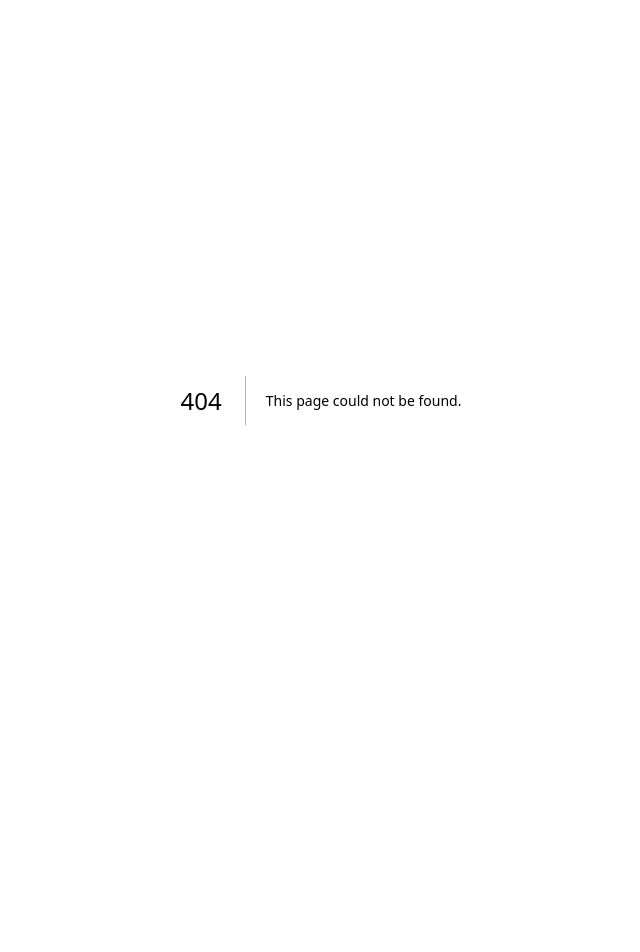
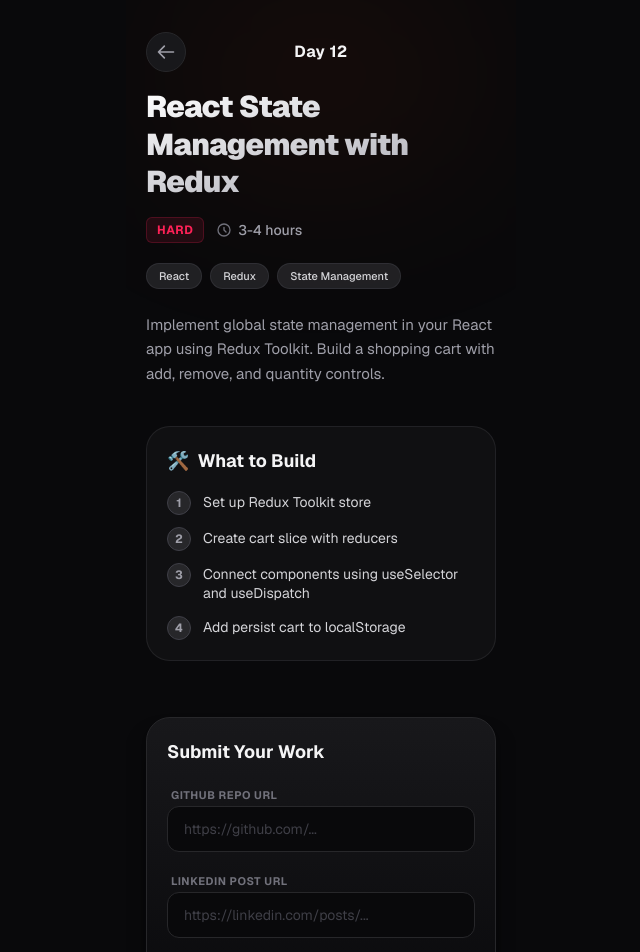
Before and after one commit to Abhishek-singh-9/abtalks-redesign, a Next.js app: page /day/12 in a window 1280 px wide. Before the commit this address had no page. Shown: the top 952 px of the page, without its empty margins (319-959 px from the left). Before the commit the page ends 800 px from the top, so only its background shows below. Built offline with nearby package versions, Linux system fonts and the light colour scheme.

Commit message:
added day 12 page

```diff
--- /dev/null
+++ b/app/day/12/page.tsx
@@ -0,0 +1,162 @@
+"use client";
+
+import { useState } from 'react';
+import Link from 'next/link';
+import tasks from '@/data/tasks.json';
+
+export default function Day12Page() {
+  const task = tasks.day12;
+
+  const [githubUrl, setGithubUrl] = useState('');
+  const [linkedinUrl, setLinkedinUrl] = useState('');
+  const [status, setStatus] = useState<'idle' | 'error' | 'success'>('idle');
+
+  const handleSubmit = (e: React.FormEvent) => {
+    e.preventDefault();
+    if (!githubUrl.trim() || !linkedinUrl.trim()) {
+      setStatus('error');
+    } else {
+      setStatus('success');
+    }
+  };
+
+  return (
+    <div className="bg-[#09090b] min-h-screen text-zinc-100 font-sans selection:bg-orange-500/30">
+      <div className="max-w-[390px] mx-auto w-full min-h-screen pb-8 relative overflow-hidden flex flex-col">
+
+        {/* Top ambient glow */}
+        <div className="absolute top-0 left-1/2 -translate-x-1/2 w-[300px] h-[150px] bg-orange-600/10 blur-[100px] rounded-full pointer-events-none"></div>
+
+        {/* Top Bar */}
+        <header className="flex items-center justify-between px-5 pt-8 pb-4 relative z-10">
+          <Link href="/dashboard" className="w-10 h-10 flex items-center justify-center bg-zinc-900 border border-zinc-800 rounded-full text-zinc-400 hover:text-white transition-colors">
+            <svg className="w-5 h-5" fill="none" viewBox="0 0 24 24" stroke="currentColor">
+              <path strokeLinecap="round" strokeLinejoin="round" strokeWidth={2} d="M10 19l-7-7m0 0l7-7m-7 7h18" />
+            </svg>
+          </Link>
+          <h1 className="text-zinc-100 font-bold tracking-wide">Day {task.day}</h1>
+          <div className="w-10"></div> {/* Spacer for centering */}
+        </header>
+
+        <div className="px-5 flex-1 relative z-10 flex flex-col space-y-6">
+
+          {/* Header Section */}
+          <div className="space-y-4">
+            <h1 className="text-3xl font-black tracking-tight leading-tight text-transparent bg-clip-text bg-gradient-to-br from-white to-zinc-400">
+              {task.title}
+            </h1>
+
+            <div className="flex flex-wrap items-center gap-3">
+              {task.difficulty === 'Easy' && (
+                <span className="bg-emerald-500/10 text-emerald-500 border border-emerald-500/20 text-xs px-2.5 py-1 rounded-md font-bold uppercase tracking-wider">
+                  Easy
+                </span>
+              )}
+              {task.difficulty === 'Medium' && (
+                <span className="bg-amber-500/10 text-amber-500 border border-amber-500/20 text-xs px-2.5 py-1 rounded-md font-bold uppercase tracking-wider">
+                  Medium
+                </span>
+              )}
+              {task.difficulty === 'Hard' && (
+                <span className="bg-rose-500/10 text-rose-500 border border-rose-500/20 text-xs px-2.5 py-1 rounded-md font-bold uppercase tracking-wider">
+                  Hard
+                </span>
+              )}
+
+              <div className="flex items-center gap-1.5 text-zinc-400 text-sm font-medium">
+                <svg className="w-4 h-4 text-zinc-500" fill="none" stroke="currentColor" viewBox="0 0 24 24">
+                  <path strokeLinecap="round" strokeLinejoin="round" strokeWidth={2} d="M12 8v4l3 3m6-3a9 9 0 11-18 0 9 9 0 0118 0z" />
+                </svg>
+                {task.estimatedTime}
+              </div>
+            </div>
+
+            <div className="flex flex-wrap gap-2 pt-1">
+              {task.tags.map((tag: string) => (
+                <span key={tag} className="bg-zinc-800/80 text-zinc-300 text-[11px] px-3 py-1 rounded-full font-medium border border-zinc-700/50">
+                  {tag}
+                </span>
+              ))}
+            </div>
+          </div>
+
+          <p className="text-zinc-400 text-[15px] leading-relaxed">
+            {task.description}
+          </p>
+
+          {/* What to Build */}
+          <div className="bg-zinc-900/50 border border-zinc-800/80 p-5 rounded-3xl mt-4">
+            <h2 className="text-lg font-bold text-zinc-100 mb-4 flex items-center gap-2">
+              <span className="text-orange-500">🛠️</span> What to Build
+            </h2>
+            <ul className="space-y-3">
+              {task.whatToBuild.map((item: string, index: number) => (
+                <li key={index} className="flex gap-3 text-zinc-300 text-sm">
+                  <span className="flex-shrink-0 w-6 h-6 rounded-full bg-zinc-800 border border-zinc-700 flex items-center justify-center text-xs font-bold text-zinc-400">
+                    {index + 1}
+                  </span>
+                  <span className="leading-snug pt-0.5">{item}</span>
+                </li>
+              ))}
+            </ul>
+          </div>
+
+          {/* Submission Section */}
+          <div className="mt-auto pt-8">
+            <div className="bg-gradient-to-b from-zinc-900 to-zinc-950 border border-zinc-800 p-5 rounded-3xl relative overflow-hidden shadow-xl shadow-black/50">
+              <h2 className="text-lg font-bold text-zinc-100 mb-4">Submit Your Work</h2>
+
+              {status === 'success' ? (
+                <div className="bg-emerald-500/10 border border-emerald-500/20 text-emerald-400 p-5 rounded-2xl flex flex-col items-center text-center gap-2">
+                  <div className="w-14 h-14 bg-emerald-500/20 rounded-full flex items-center justify-center text-3xl mb-2">
+                    ✅
+                  </div>
+                  <h3 className="font-bold text-emerald-500 text-lg">Day {task.day} Complete!</h3>
+                  <p className="text-sm opacity-90 text-emerald-400/80">Your streak continues! Keep up the great work.</p>
+                </div>
+              ) : (
+                <form onSubmit={handleSubmit} className="space-y-4">
+                  {status === 'error' && (
+                    <div className="bg-rose-500/10 border border-rose-500/20 text-rose-500 p-3 rounded-xl text-sm font-medium flex items-center gap-2">
+                      ⚠️ Please fill all fields
+                    </div>
+                  )}
+
+                  <div className="space-y-1.5">
+                    <label className="text-[11px] font-bold text-zinc-500 uppercase tracking-wider ml-1">GitHub Repo URL</label>
+                    <input
+                      type="url"
+                      placeholder="https://github.com/..."
+                      value={githubUrl}
+                      onChange={(e) => setGithubUrl(e.target.value)}
+                      className="w-full bg-zinc-950 border border-zinc-800 rounded-xl px-4 py-3 text-sm text-zinc-100 placeholder-zinc-700 focus:outline-none focus:ring-2 focus:ring-orange-500/50 focus:border-orange-500/50 transition-all"
+                    />
+                  </div>
+
+                  <div className="space-y-1.5">
+                    <label className="text-[11px] font-bold text-zinc-500 uppercase tracking-wider ml-1">LinkedIn Post URL</label>
+                    <input
+                      type="url"
+                      placeholder="https://linkedin.com/posts/..."
+                      value={linkedinUrl}
+                      onChange={(e) => setLinkedinUrl(e.target.value)}
+                      className="w-full bg-zinc-950 border border-zinc-800 rounded-xl px-4 py-3 text-sm text-zinc-100 placeholder-zinc-700 focus:outline-none focus:ring-2 focus:ring-orange-500/50 focus:border-orange-500/50 transition-all"
+                    />
+                  </div>
+
+                  <button
+                    type="submit"
+                    className="w-full bg-gradient-to-r from-orange-500 to-amber-500 hover:from-orange-400 hover:to-amber-400 text-white font-bold py-3.5 rounded-xl shadow-lg shadow-orange-500/25 transition-all active:scale-[0.98] mt-2"
+                  >
+                    Submit Task
+                  </button>
+                </form>
+              )}
+            </div>
+          </div>
+
+        </div>
+      </div>
+    </div>
+  );
+}
```
